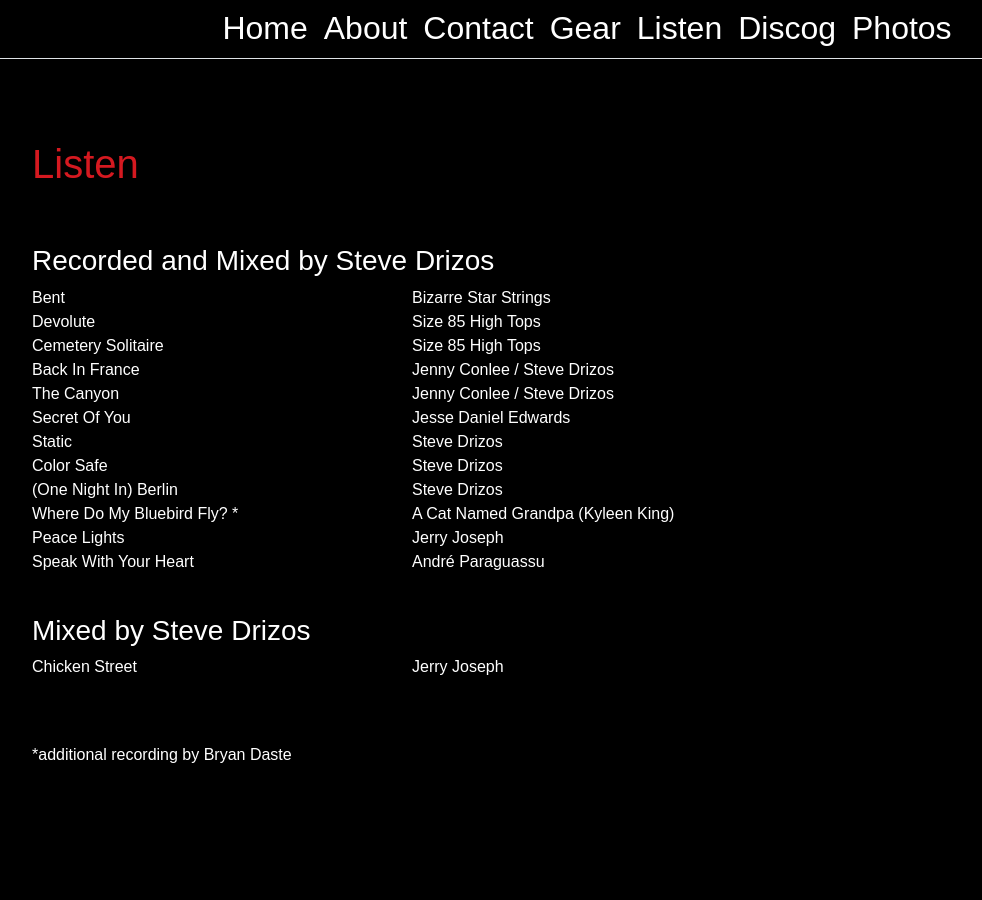
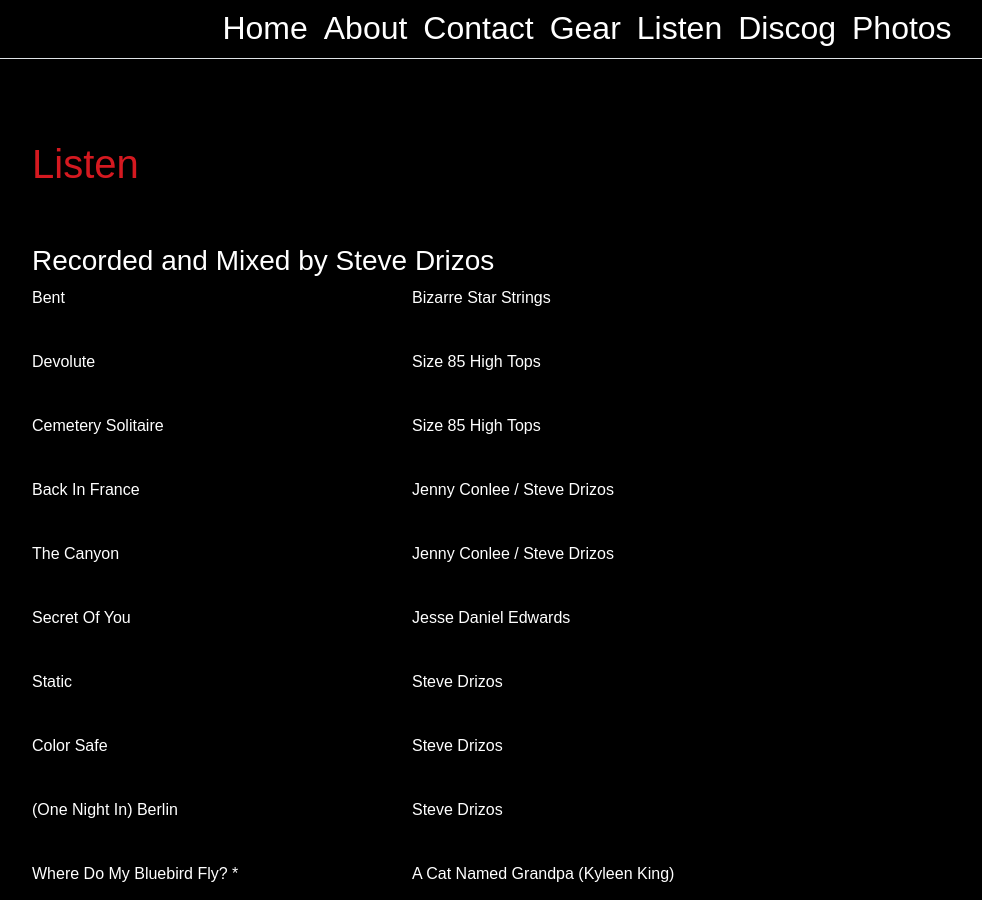
Before and after one commit to mrloquacious/panther, a Jekyll site: the page built from _pages/listen.md, in a window 1280 px wide and 900 px high. Shown: the whole window, without its empty margins (53-1035 px from the left). Built offline with Jekyll 4.4.1, drawn with Linux system fonts in a browser that asks for light colours; some web fonts are replaced.

Commit message:
Remove googlefonts fetch from head.

```diff
--- a/_includes/head.html
+++ b/_includes/head.html
@@ -19,7 +19,7 @@
   <link rel="shortcut icon" type="image/png" href="{{"/favicon.ico" | prepend:site.baseurl }}">
 
 	<link rel="canonical" href="{{ page.url | replace:'index.html','' | prepend: site.baseurl | prepend: site.url }}">
-	<link href='https://fonts.googleapis.com/css?family=Futura:300,400,500,600,700,800' rel='stylesheet' type='text/css'>
+  <!--<link href='https://fonts.googleapis.com/css?family=Futura:300,400,500,600,700,800' rel='stylesheet' type='text/css'>-->
 
   <script src="{{ "/assets/js/bootstrap/jquery.min.js" | prepend: site.baseurl }}"></script>
   <script src="{{ "/assets/js/bootstrap/bootstrap.bundle.min.js" | prepend: site.baseurl }}"></script>
--- a/_pages/listen.md
+++ b/_pages/listen.md
@@ -17,6 +17,7 @@
   <div class="col-8"><span class="credit-artist">{{ mp3.artist }}</span>
   </div>
 </div>
+<br>
   {% endif %}
 {% endfor %}
 
```
